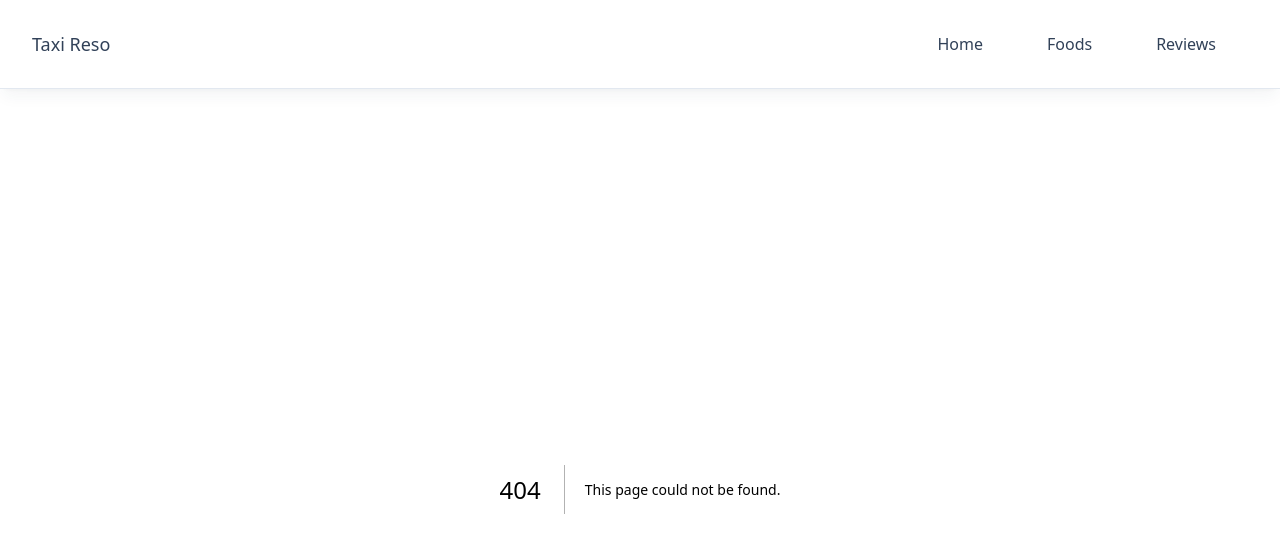
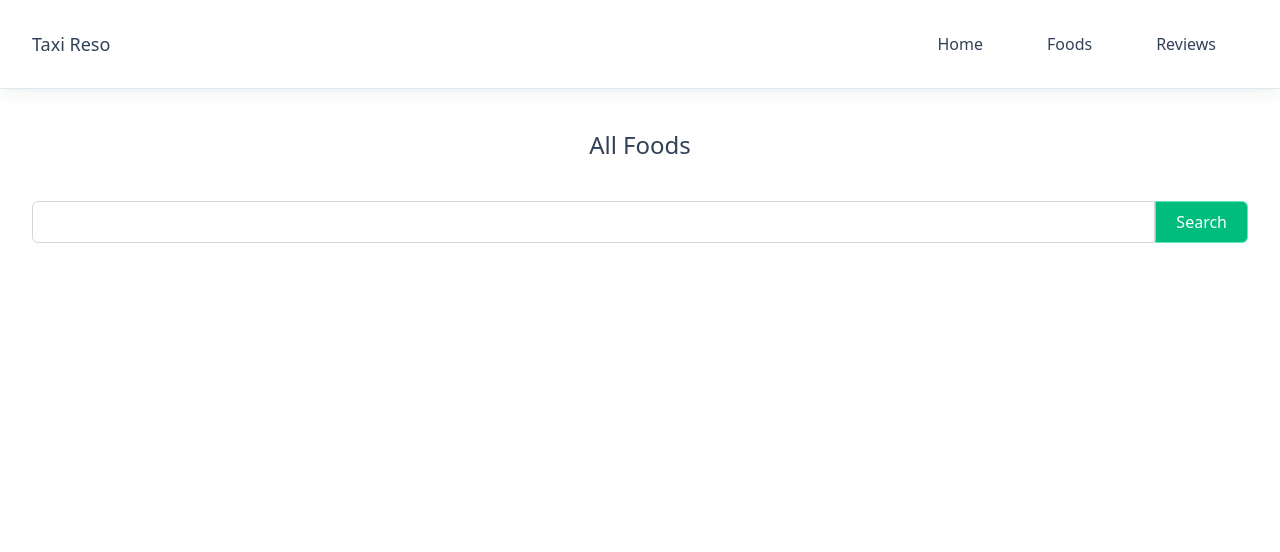
Before and after one commit to WalidurTanjim/taxi-reso, a Next.js app: page /foods in a window 1280 px wide. Before the commit this address had no page. Shown: the top 552 px of the page. Built offline with nearby package versions, Linux system fonts and the light colour scheme.

Commit message:
Search foods input field created as client component and set value into url

```diff
--- /dev/null
+++ b/src/Context/ContextProvider.jsx
@@ -0,0 +1,16 @@
+"use client"
+import React, { createContext, useState } from 'react'
+
+export const CreateContext = createContext();
+
+const ContextProvider = ({ children }) => {
+  const [isToggleOpen, setIsToggleOpen] = useState(false);
+
+  const contextInfo = {
+     isToggleOpen, setIsToggleOpen
+  }
+
+  return <CreateContext value={contextInfo}>{children}</CreateContext>
+}
+
+export default ContextProvider
--- /dev/null
+++ b/src/app/foods/page.jsx
@@ -0,0 +1,16 @@
+import SearchFoods from '@/components/SearchFoods/SearchFoods'
+import React from 'react'
+
+const FoodsPage = async() => {
+     return (
+          <div className='foods w-full px-2 md:px-5 lg:px-8 py-10'>
+               <h1 className="text-2xl text-slate-700 text-center font-medium">All Foods</h1>
+
+               <div className='my-10'>
+                    <SearchFoods />
+               </div>
+          </div>
+     )
+}
+
+export default FoodsPage
--- a/src/app/layout.jsx
+++ b/src/app/layout.jsx
@@ -13,8 +13,8 @@ const geistMono = Geist_Mono({
 });
 
 export const metadata = {
-  title: "Create Next App",
-  description: "Generated by create next app",
+  title: "Taxi Reso",
+  description: "Experience the finest dining at Taxi Reso, Tangail's premier restaurant. Enjoy authentic cuisine, craft cocktails, and a vibrant atmosphere. Order online for delivery, takeaway, or reserve your table now.",
 };
 
 export default function RootLayout({ children }) {
--- /dev/null
+++ b/src/components/SearchFoods/SearchFoods.jsx
@@ -0,0 +1,28 @@
+"use client"
+import { useRouter, useSearchParams } from 'next/navigation'
+import React from 'react'
+
+const SearchFoods = () => {
+     const router = useRouter();
+     const params = useSearchParams();
+
+     const handleSearchFood = e => {
+          e.preventDefault();
+
+          const form = e.target;
+          const searchValue = form.searchFoods.value;
+
+          const newParams = new URLSearchParams(params.toString());
+          newParams.set('search', searchValue);
+          router.push(`?${newParams.toString()}`);
+     }
+
+     return (
+          <form className='searchFoods flex items-center' onSubmit={handleSearchFood}>
+               <input type="search" name="searchFoods" id="searchFoods" className='w-full px-3 py-2 border rounded-s-md border-gray-300 focus:ring-2 focus:ring-gray-200 outine-none focus:outline-none text-slate-700' />
+               <button type='submit' className='text-center px-5 py-2 border rounded-e-md border-emerald-300 outline-none active:ring-2 active:ring-emerald-300 bg-emerald-500 hover:bg-emerald-700 active:bg-emerald-500 text-white'>Search</button>
+          </form>
+     )
+}
+
+export default SearchFoods
```
